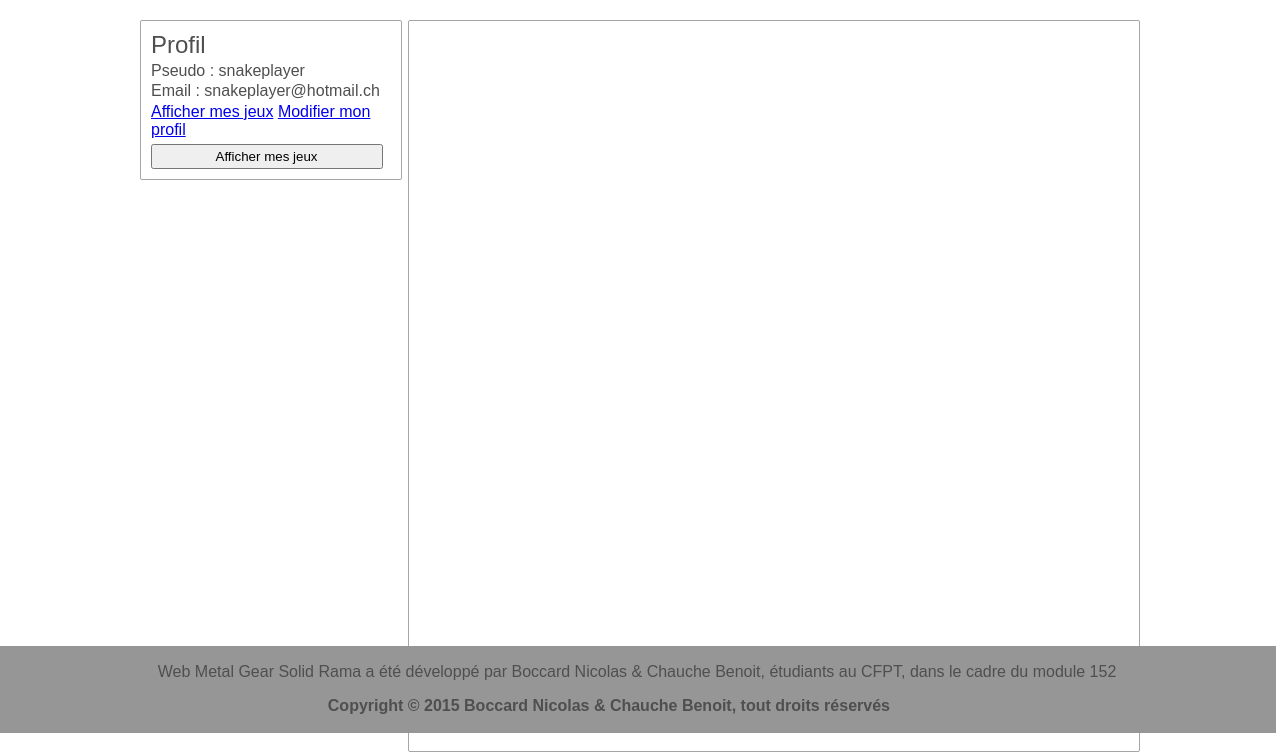
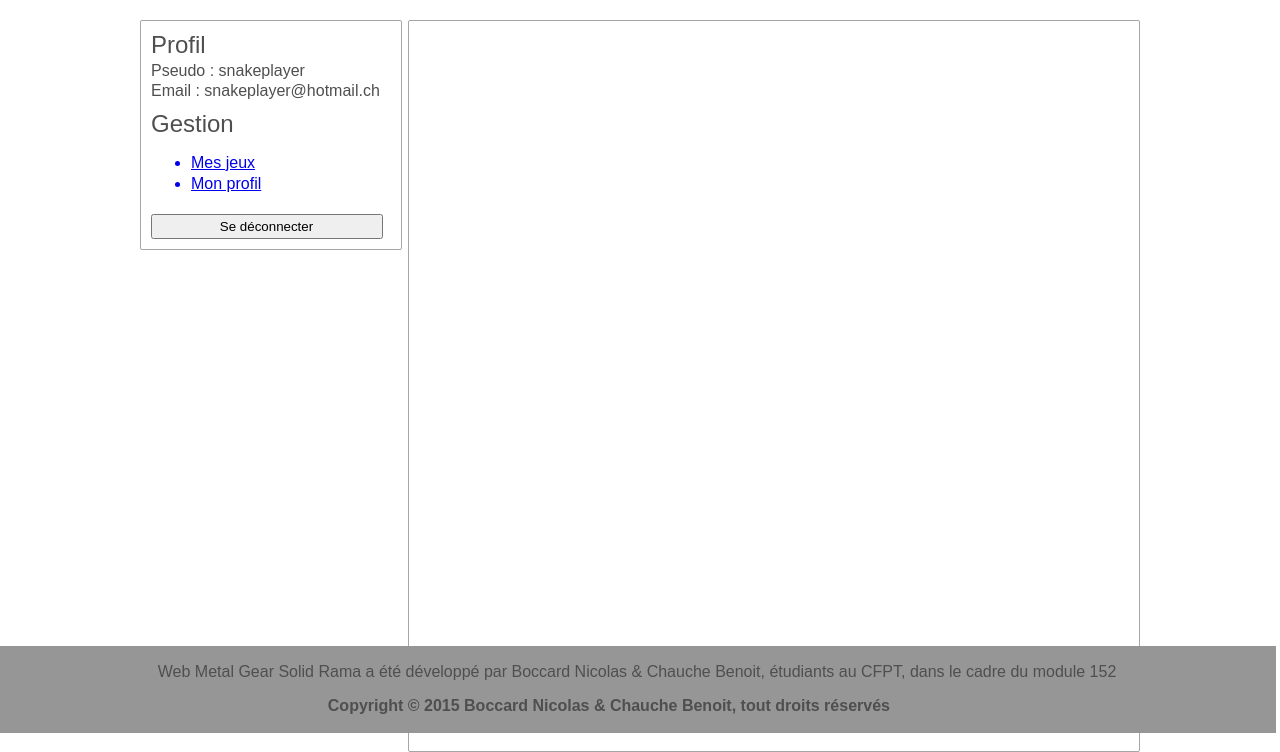
Before and after one commit to NicolasBoccard/mgsrama, a PHP site: page /pages/index.php in a window 1280 px wide. Shown: the part 67-819 px from the top of the page. Run offline with PHP 8.4, Linux system fonts and the light colour scheme; the visitor is signed in with stand-in values (Sample User, id 1); data comes from the database, SQL or seed files in the repository; some web fonts are replaced.

Commit message:
Modif sur le "aside" une fois loggé
blaaa bla bla

```diff
--- a/WebMGSRama/view/AsidePageLogged.php
+++ b/WebMGSRama/view/AsidePageLogged.php
@@ -6,6 +6,9 @@
 <header>Profil</header>
 <div class="ProfilAside">Pseudo : <?php echo $pseudo ?></div>
 <div class="ProfilAside">Email : <?php echo $email ?></div>
-<a href="AfficherMesJeux.php">Afficher mes jeux</a>
-<a href="AfficherMesJeux.php">Modifier mon profil</a>
-<input type="submit" value="Afficher mes jeux">
+<header>Gestion</header>
+<ul>
+    <div class="ProfilAside"><a href="GestionMesJeux.php"><li>Mes jeux</li></a></div>
+    <div class="ProfilAside"><a href="GestionMonProfil.php"><li>Mon profil</li></a></div>
+</ul>
+<a href="logout.php"><input type="submit" value="Se déconnecter"></a>
--- a/WebMGSRama/view/style.css
+++ b/WebMGSRama/view/style.css
@@ -72,6 +72,10 @@
     margin-top: 2.5px;
 }
 
+#AsideMessage{
+    margin-top: 5px;
+}
+
 /**************************CORPS DE LA PAGE - ASIDE [FIN]**********************/
 
 /**************************CORPS DE LA PAGE - SECTION [DEBUT]******************/
```
Also changed, not shown: WebMGSRama/pages/login.php (+7 -1 lines), WebMGSRama/pages/logout.php (added, +9 -0 lines), WebMGSRama/view/AsidePageLogin.php (+6 -1 lines).
